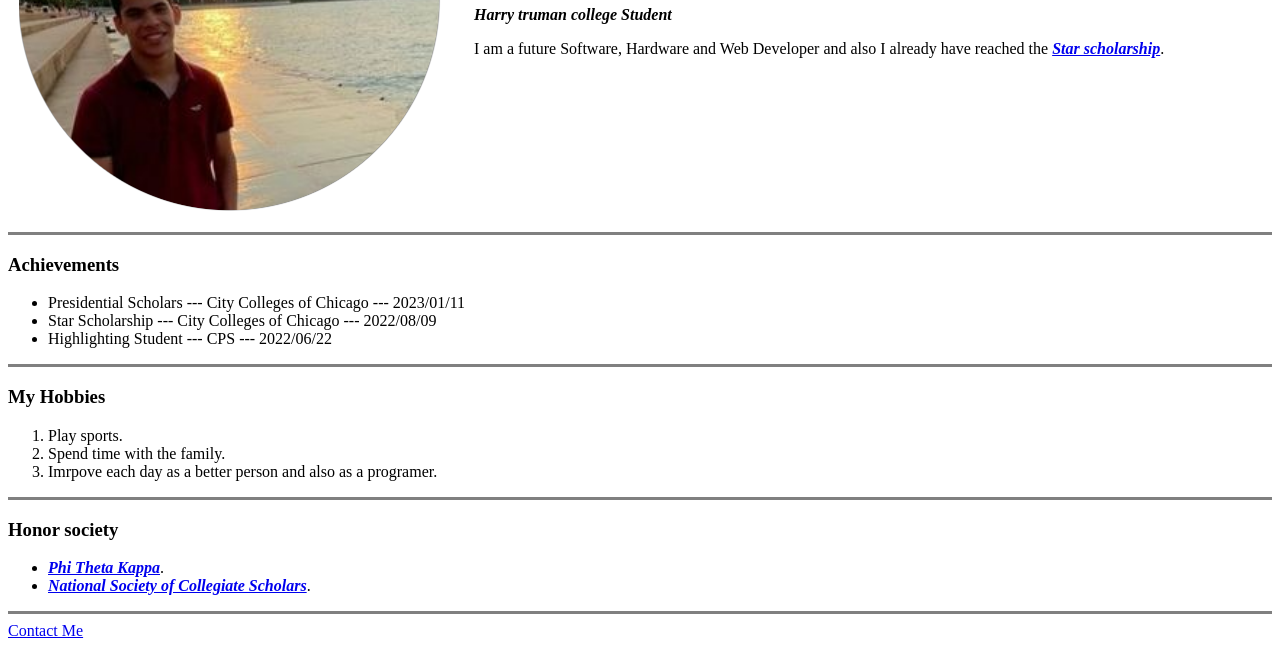
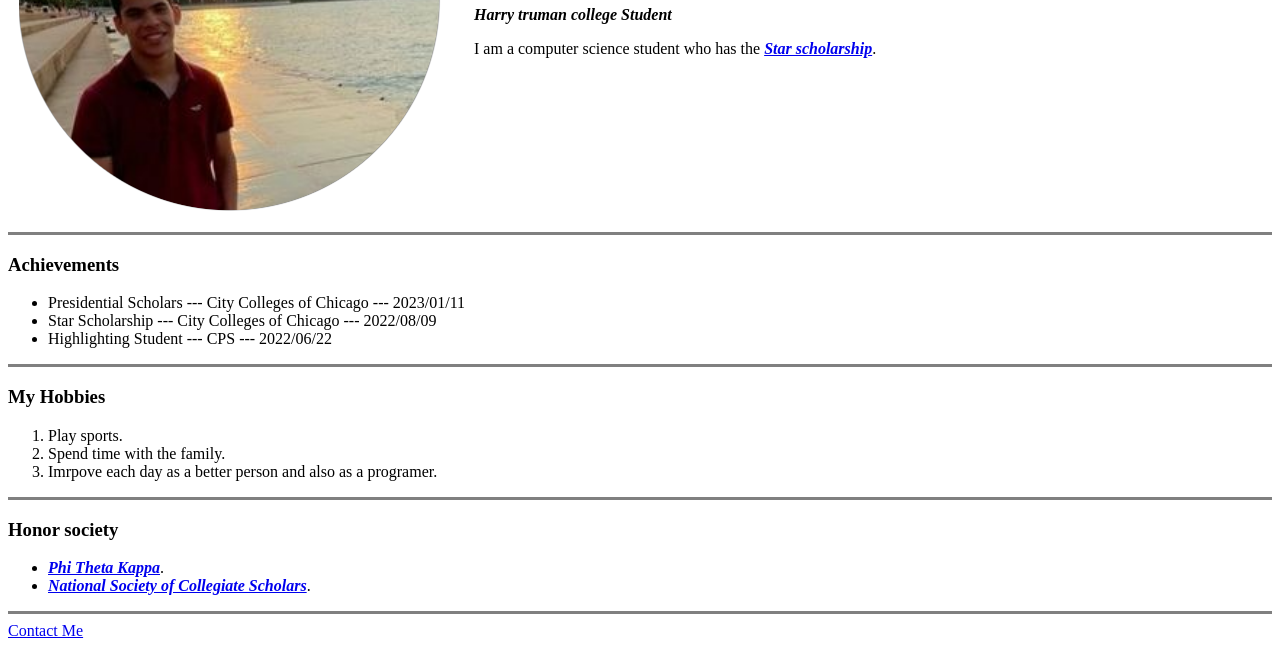
Before and after one commit to cajlitos04/Inicial-Project, a plain HTML site: page index.html in a window 1280 px wide. Shown: the part 232-880 px from the top of the page. Drawn offline with Linux system fonts and the light colour scheme.

Commit message:
Update index.html

```diff
--- a/index.html
+++ b/index.html
@@ -14,7 +14,7 @@
       <td>
         <h1>Carlos clavier</h1>
         <p><em><strong>Harry truman college Student</strong></em></p>
-        <p> I am a  future Software, Hardware and Web Developer and also I already have reached the <em><strong><a href="https://pages.ccc.edu/apply/star/">Star scholarship</a></strong></em>.</p>
+        <p> I am a computer science student who has the <em><strong><a href="https://pages.ccc.edu/apply/star/">Star scholarship</a></strong></em>.</p>
       </td>
     </tr>
   </table>
```
